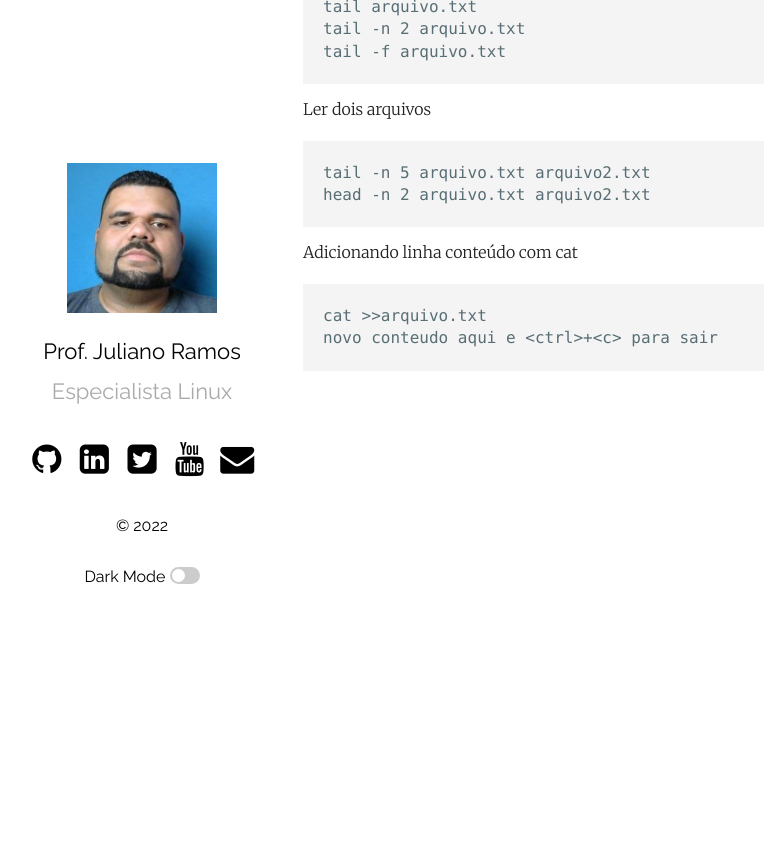
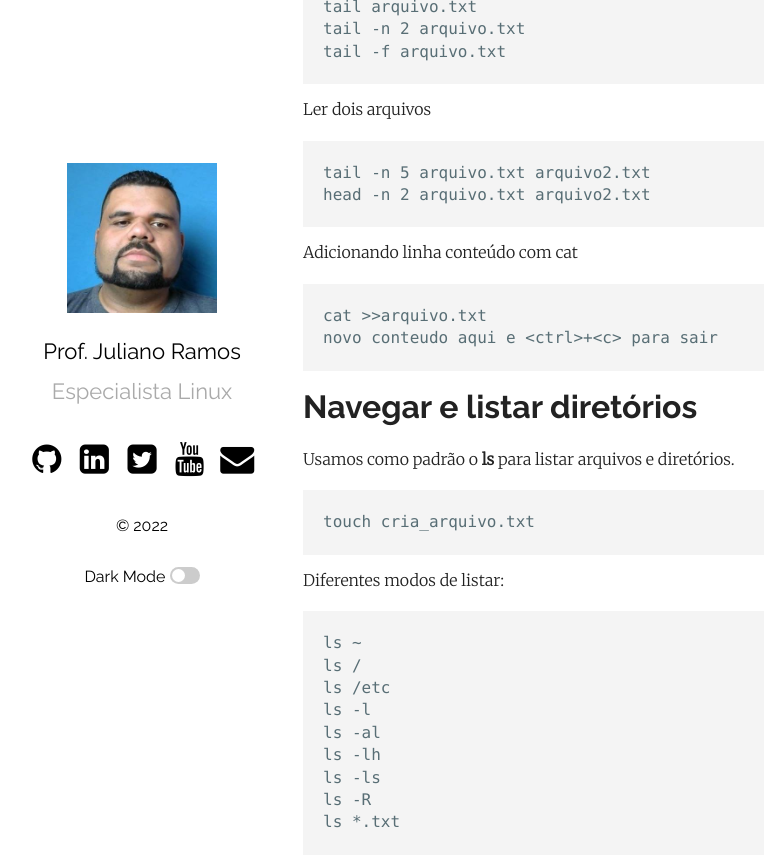
Before and after one commit to profjulianoramos/linux, a Jekyll site: the page built from _posts/2022-07-01-Aula13-RHCSA-visualizarArquivos.md, in a window 1280 px wide and 900 px high, scrolled down 701 px. Shown: the top 867 px of the window, without its empty margins (52-816 px from the left). Built offline with Jekyll 4.4.1, drawn with Linux system fonts in a browser that asks for light colours; comment, search, counter and statistics services are not loaded.

Commit message:
Update 2022-07-01-Aula13-RHCSA-visualizarArquivos.md

````diff
--- a/_posts/2022-07-01-Aula13-RHCSA-visualizarArquivos.md
+++ b/_posts/2022-07-01-Aula13-RHCSA-visualizarArquivos.md
@@ -44,3 +44,25 @@ Adicionando linha conteúdo com cat
 cat >>arquivo.txt
 novo conteudo aqui e <ctrl>+<c> para sair
 ```
+
+# Navegar e listar diretórios
+
+Usamos como padrão o **ls** para listar arquivos e diretórios.
+
+```
+touch cria_arquivo.txt
+```
+
+Diferentes modos de listar:
+
+```
+ls ~
+ls /
+ls /etc
+ls -l
+ls -al
+ls -lh
+ls -ls
+ls -R
+ls *.txt
+```
````
